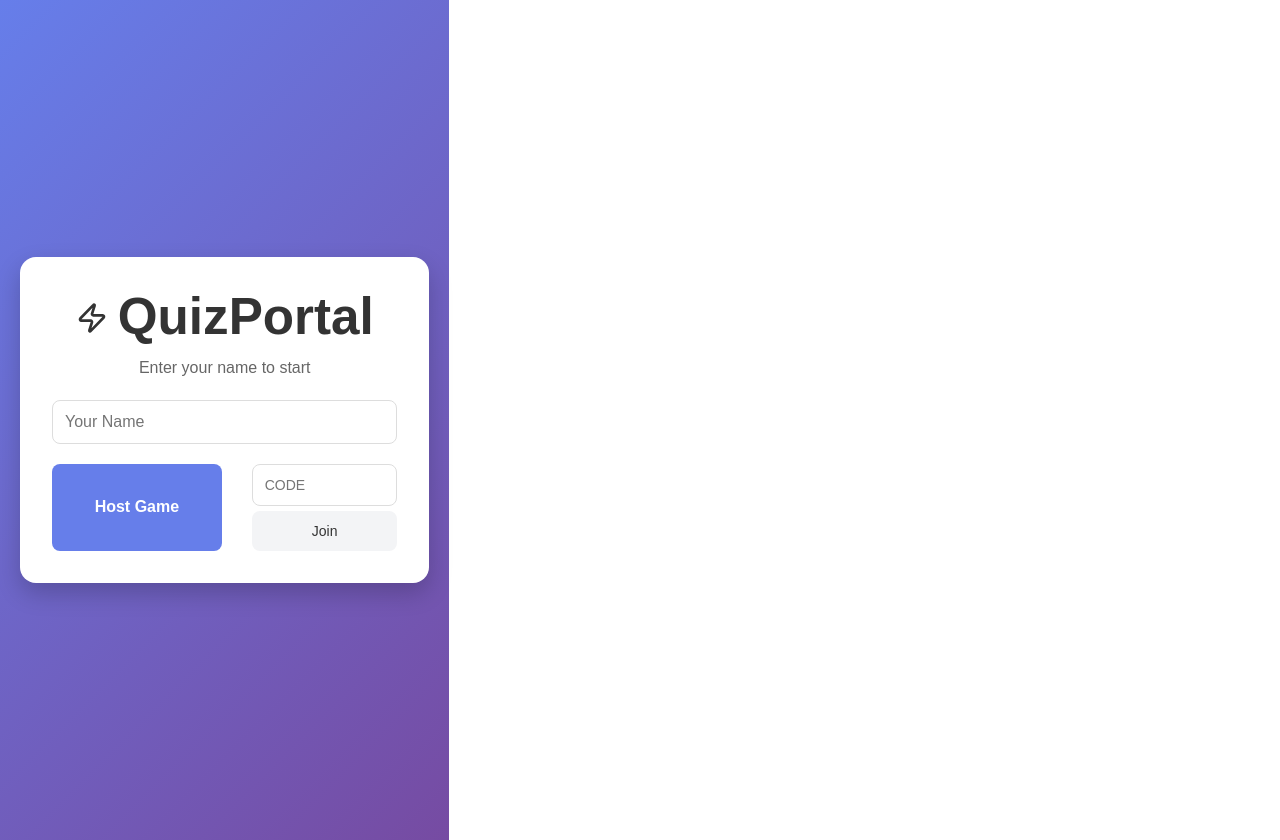
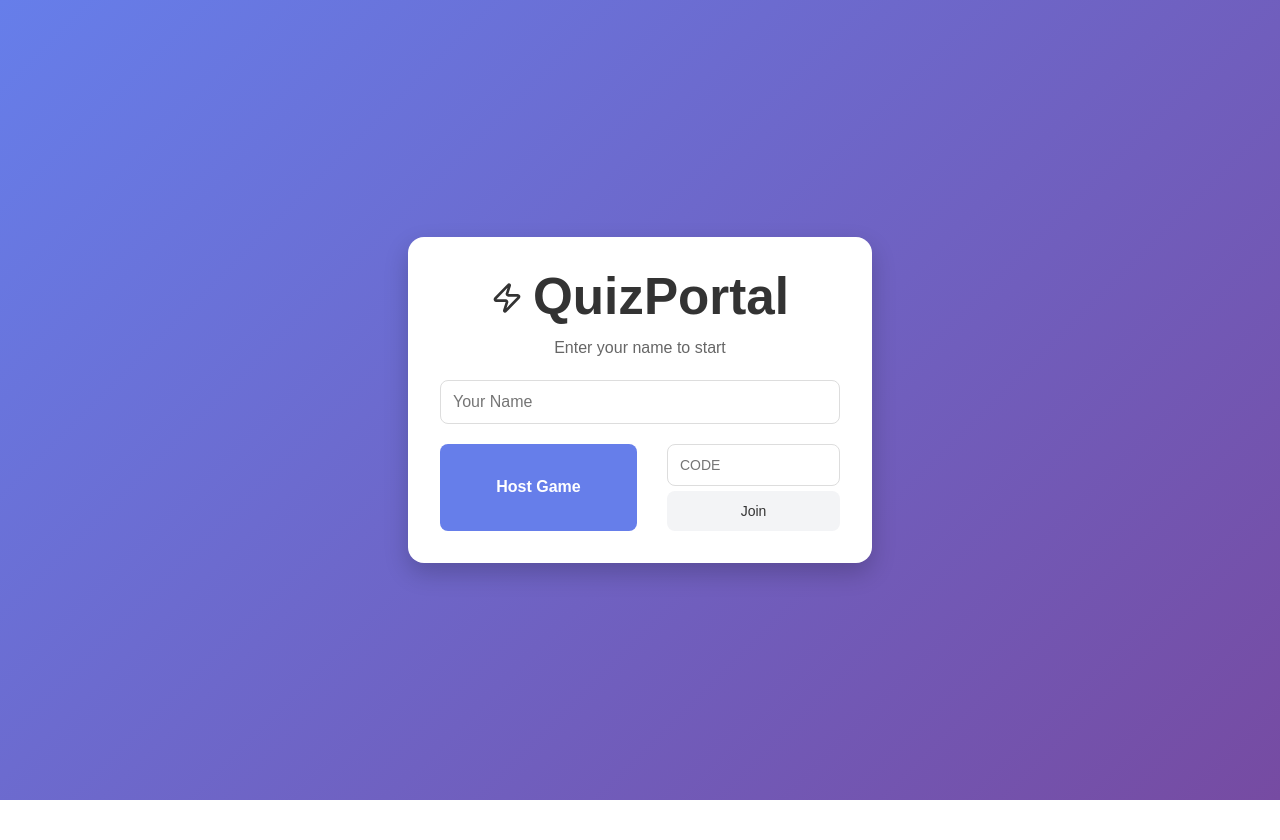
Before and after one commit to Putz-afk/quiz-portal, a React app in the folder frontend/: page / in a window 1280 px wide. After the commit the page ends 800 px from the top, so only its background shows below. Built offline with nearby package versions, Linux system fonts and the light colour scheme; the HTML template or start-up script is replaced by a standard one.

Commit message:
center align ui + copy btn

```diff
--- a/frontend/src/App.jsx
+++ b/frontend/src/App.jsx
@@ -1,5 +1,5 @@
 import React, { useState, useEffect, useRef } from 'react';
-import { Trophy, Users, Zap, AlertCircle, CheckCircle, XCircle, ArrowRight, WifiOff, Crown, Medal, RefreshCw } from 'lucide-react';
+import { Trophy, Users, Zap, AlertCircle, CheckCircle, XCircle, ArrowRight, WifiOff, Crown, Medal, RefreshCw, Copy } from 'lucide-react';
 
 // --- CONFIGURATION ---
 
@@ -14,6 +14,10 @@ const API_URL = "http://127.0.0.1:8000";
 const WS_URL = API_URL.replace(/^http/, 'ws') + "/ws";
 
 export default function App() {
+  useEffect(() => {
+    document.title = 'QuizPortal';
+  }, []);
+
   const [view, setView] = useState('login');
   const [playerName, setPlayerName] = useState('');
   const [roomCode, setRoomCode] = useState('');
@@ -21,6 +25,9 @@ export default function App() {
   const [players, setPlayers] = useState([]);
   const [error, setError] = useState('');
   const [gameState, setGameState] = useState('WAITING');
+
+  // Copy Button State
+  const [copied, setCopied] = useState(false);
 
   const [currentQuestion, setCurrentQuestion] = useState(null);
   const [qIndex, setQIndex] = useState(0);
@@ -184,6 +191,19 @@ export default function App() {
     }));
   };
 
+  const copyRoomCode = () => {
+    // Fallback copy method for iframes/older browsers
+    const textArea = document.createElement("textarea");
+    textArea.value = roomCode;
+    document.body.appendChild(textArea);
+    textArea.select();
+    document.execCommand('copy');
+    document.body.removeChild(textArea);
+
+    setCopied(true);
+    setTimeout(() => setCopied(false), 2000);
+  };
+
   // --- Render Helpers ---
 
   const renderPlayerStrip = () => (
@@ -249,7 +269,12 @@ export default function App() {
       <div style={styles.container}>
         <div style={styles.card}>
           <div style={styles.header}>
-            <h2 style={styles.heading}>Room: {roomCode}</h2>
+            <h2 style={{display: 'flex', alignItems: 'center', justifyContent: 'center', gap: 10, margin: '0 0 10px 0', color: '#333'}}>
+              Room: {roomCode}
+              <button onClick={copyRoomCode} style={styles.copyBtn} title="Copy Code">
+                {copied ? <CheckCircle size={22} color="#10b981" /> : <Copy size={22} color="#666" />}
+              </button>
+            </h2>
             <span style={styles.badge}>{players.length} Players</span>
           </div>
 
@@ -445,8 +470,22 @@ export default function App() {
 
 const styles = {
   container: {
-    minHeight: '100vh', display: 'flex', alignItems: 'center', justifyContent: 'center',
-    background: 'linear-gradient(135deg, #667eea 0%, #764ba2 100%)', fontFamily: 'sans-serif', padding: 20
+    // FIX: Using fixed positioning to force full viewport coverage
+    // This overrides any default margins or flex behaviors from Vite's index.css
+    position: 'fixed',
+    top: 0,
+    left: 0,
+    width: '100vw',
+    height: '100vh',
+    overflowY: 'auto', // Allow scrolling on smaller screens
+
+    display: 'flex',
+    alignItems: 'center',
+    justifyContent: 'center',
+    background: 'linear-gradient(135deg, #667eea 0%, #764ba2 100%)',
+    fontFamily: 'sans-serif',
+    padding: 20,
+    boxSizing: 'border-box'
   },
   card: {
     background: 'white', padding: '2rem', borderRadius: '16px', boxShadow: '0 10px 25px rgba(0,0,0,0.2)',
@@ -454,7 +493,8 @@ const styles = {
   },
   gameCard: {
     background: 'white', padding: '2rem', borderRadius: '16px', boxShadow: '0 10px 25px rgba(0,0,0,0.2)',
-    width: '100%', maxWidth: '600px'
+    width: '100%', maxWidth: '600px',
+    textAlign: 'center'
   },
   title: { margin: '0 0 10px 0', display: 'flex', alignItems: 'center', justifyContent: 'center', gap: 10, color: '#333' },
   subtitle: { margin: '0 0 20px 0', color: '#666' },
@@ -466,6 +506,7 @@ const styles = {
   secondaryBtn: { background: '#f3f4f6', color: '#333', border: 'none', padding: '12px', borderRadius: '8px', cursor: 'pointer', fontSize: '14px', width: '100%' },
   actionBtn: { width: '100%', background: '#764ba2', color: 'white', border: 'none', padding: '12px', borderRadius: '8px', cursor: 'pointer', fontSize: '16px', marginTop: 10, display: 'flex', alignItems: 'center', justifyContent: 'center' },
   nextBtn: { background: '#333', color: 'white', border: 'none', padding: '10px 20px', borderRadius: '20px', cursor: 'pointer', marginTop: 10, display: 'inline-flex', alignItems: 'center', gap: 8 },
+  copyBtn: { background: 'none', border: 'none', cursor: 'pointer', padding: 4, display: 'flex', alignItems: 'center', borderRadius: '50%', transition: 'background 0.2s', },
   error: { color: 'red', fontSize: '14px', display: 'flex', alignItems: 'center', gap: 5, justifyContent: 'center', marginTop: 10 },
   playerList: { textAlign: 'left', marginTop: 20, marginBottom: 20 },
   playerRow: { padding: '8px', borderBottom: '1px solid #eee', display: 'flex', justifyContent: 'space-between', alignItems: 'center', gap: 10 },
```
